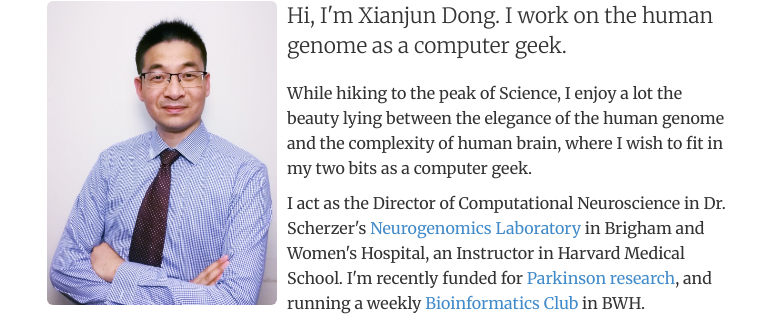
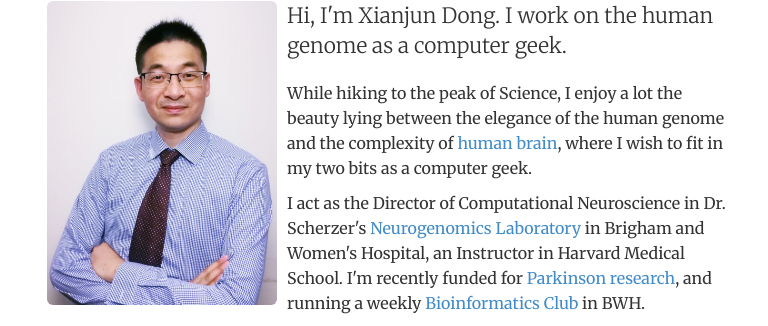
Before and after one commit to sterding/sterding.github.io, a Jekyll site: the page built from index.html, in a window 1280 px wide. Shown: the part 119-445 px from the top of the page, without its empty margins (248-1016 px from the left). Built offline with Jekyll 4.4.1, drawn with Linux system fonts in a browser that asks for light colours; part of the change alters nothing that is shown.

```diff
--- a/index.html
+++ b/index.html
@@ -13,7 +13,7 @@ description: Dr. Xianjun Dong is a Computational Biologist, Instructor, Bioinfor
 	</div>
 	<div class="col-sm-8">
 	<p class="lead">Hi, I'm Xianjun Dong. I work on the human genome as a computer geek.</p>
-	<p>While hiking to the peak of Science, I enjoy a lot the beauty lying between the elegance of the human genome and the complexity of human brain, where I wish to fit in my two bits as a computer geek. </p>
+	<p>While hiking to the peak of Science, I enjoy a lot the beauty lying between the elegance of the human genome and the complexity of <a href="http://humanbraincode.org">human brain</a>, where I wish to fit in my two bits as a computer geek. </p>
 	<p>I act as the Director of Computational Neuroscience in Dr. Scherzer's <a href="http://www.scherzerlaboratory.org/">Neurogenomics Laboratory</a> in Brigham and Women's Hospital, an Instructor in Harvard Medical School. I'm recently funded for <a href="https://www.apdaparkinson.org/research/what-we-fund/2017-18-funded-research/">Parkinson research</a>, and running a weekly <a href="http://bioinformatics.bwh.harvard.edu">Bioinformatics Club</a> in BWH.</p>
 
 
```
